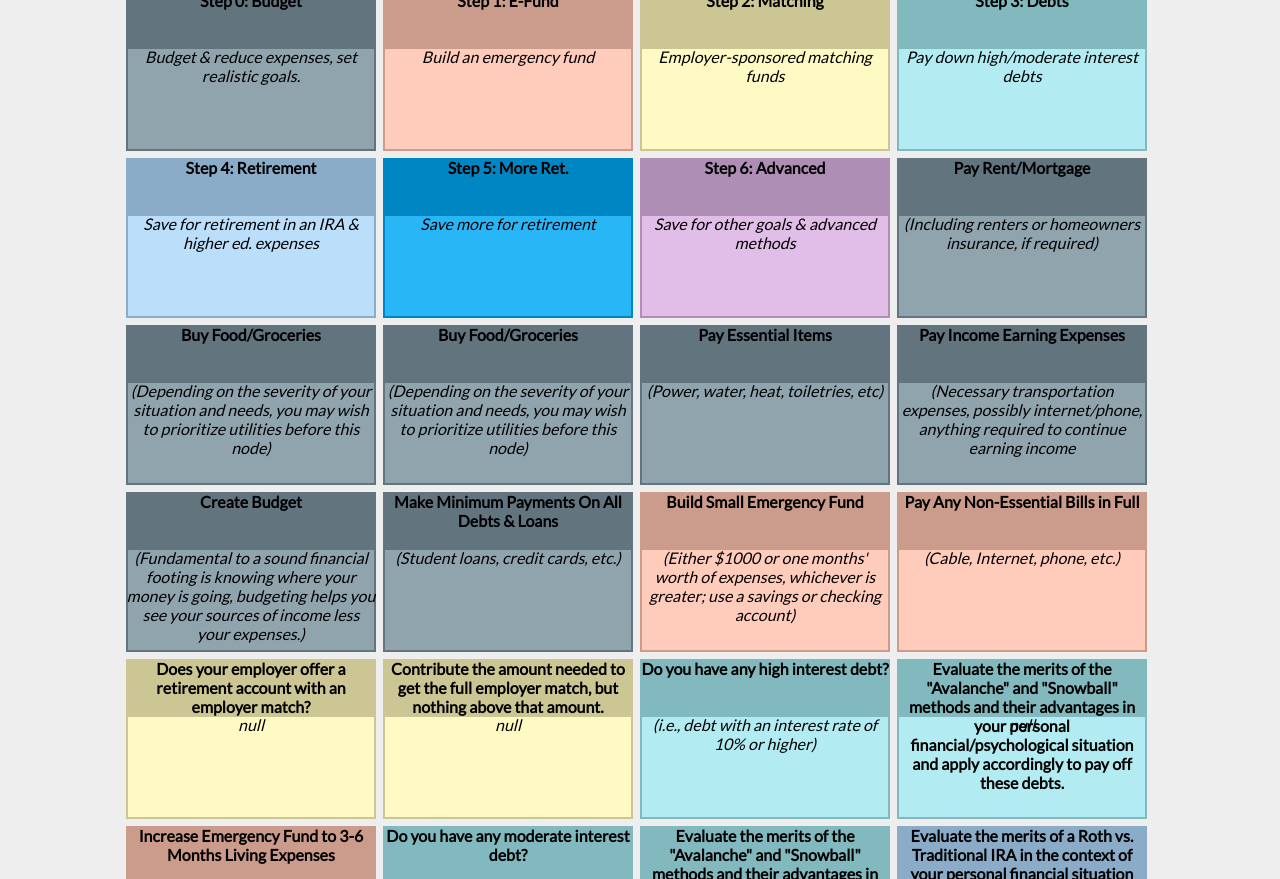
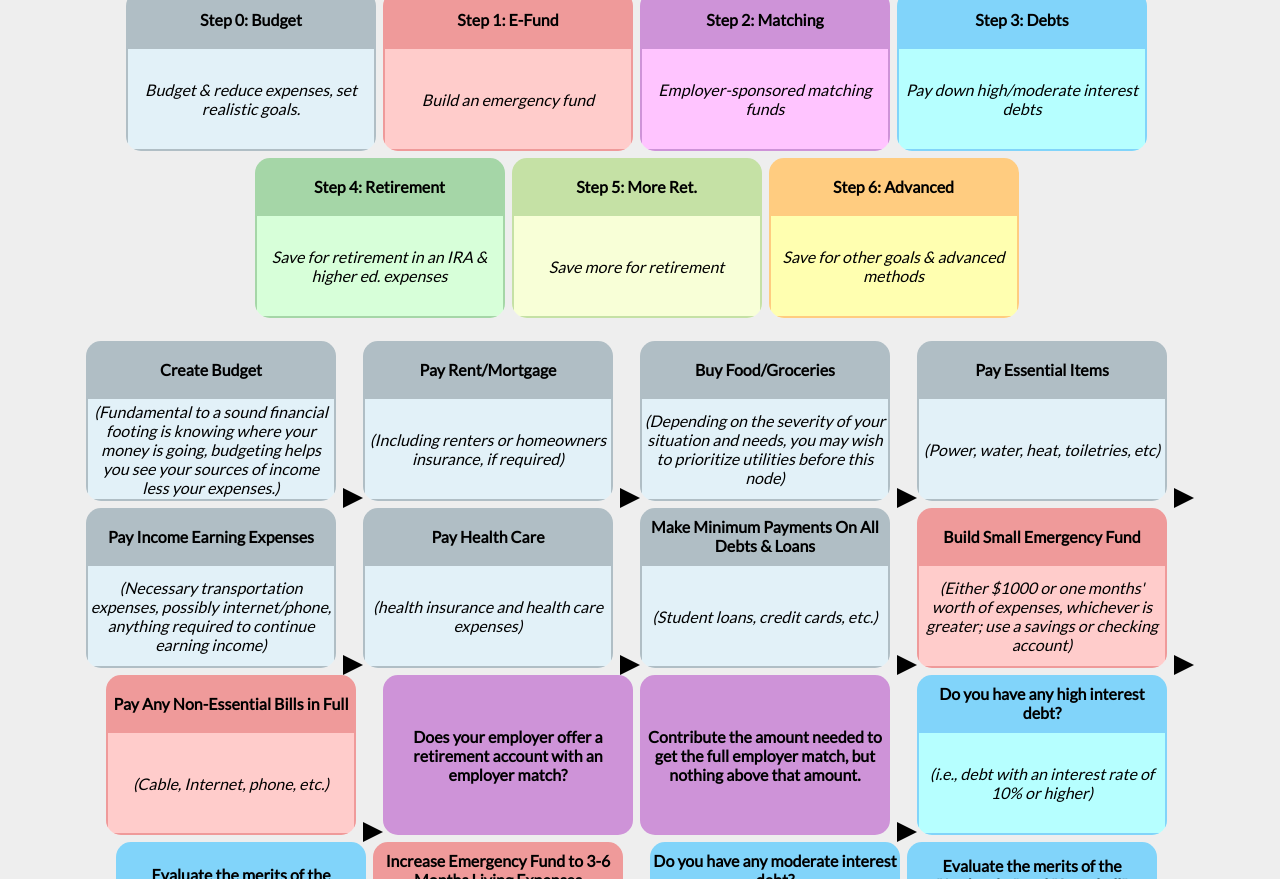
Before and after one commit to davek804/personal-finance-flowchart, a plain HTML site: page index.html in a window 1280 px wide. Shown: the part 55-934 px from the top of the page. Drawn offline with Linux system fonts and the light colour scheme.

Commit message:
Update to data model and proper layout of boxes.

```diff
--- a/data.js
+++ b/data.js
@@ -44,233 +44,283 @@ bubbles = [
 {
 	"id" : 7,
 	"category" : 0,
-	"title" : "Pay Rent/Mortgage",
-	"body" : "(Including renters or homeowners insurance, if required)"
+	"title" : "Create Budget",
+	"body" : "(Fundamental to a sound financial footing is knowing where your money is going, budgeting helps you see your sources of income less your expenses.)",
+	"links" : [
+	{ "to" : 8, "as" : null }
+	]
 },
 {
 	"id" : 8,
 	"category" : 0,
-	"title" : "Buy Food/Groceries",
-	"body" : "(Depending on the severity of your situation and needs, you may wish to prioritize utilities before this node)"
+	"title" : "Pay Rent/Mortgage",
+	"body" : "(Including renters or homeowners insurance, if required)",
+	"links" : [
+	{"to" : 9, "as" : null}
+	]
 },
 {
 	"id" : 9,
 	"category" : 0,
 	"title" : "Buy Food/Groceries",
-	"body" : "(Depending on the severity of your situation and needs, you may wish to prioritize utilities before this node)"
+	"body" : "(Depending on the severity of your situation and needs, you may wish to prioritize utilities before this node)",
+	"links" : [
+	{"to" : 10, "as" : null}
+	]
 },
 {
 	"id" : 10,
 	"category" : 0,
 	"title" : "Pay Essential Items",
-	"body" : "(Power, water, heat, toiletries, etc)"
+	"body" : "(Power, water, heat, toiletries, etc)",
+	"links" : [
+	{"to" : 11, "as" : null}
+	]
 },
 {
 	"id" : 11,
 	"category" : 0,
 	"title" : "Pay Income Earning Expenses",
-	"body" : "(Necessary transportation expenses, possibly internet/phone, anything required to continue earning income"
+	"body" : "(Necessary transportation expenses, possibly internet/phone, anything required to continue earning income)",
+	"links" : [
+	{"to" : 12, "as" : null}
+	]
 },
 {
 	"id" : 12,
 	"category" : 0,
-	"title" : "Create Budget",
-	"body" : "(Fundamental to a sound financial footing is knowing where your money is going, budgeting helps you see your sources of income less your expenses.)",
-	"links" : {"to" : 13, "as" : null}
+	"title" : "Pay Health Care",
+	"body" : "(health insurance and health care expenses)",
+	"links" : [
+	{"to" : 13, "as" : null}
+	]
 },
 {
 	"id" : 13,
 	"category" : 0,
 	"title" : "Make Minimum Payments On All Debts & Loans",
 	"body" : "(Student loans, credit cards, etc.)" ,
-	"links" : {"to" : 14, "as" : null}
+	"links" : [
+	{"to" : 14, "as" : null}
+	]
 },
 {
 	"id" : 14,
 	"category" : 1,
 	"title" : "Build Small Emergency Fund",
 	"body" : "(Either $1000 or one months' worth of expenses, whichever is greater; use a savings or checking account)",
-	"links" : {"to" : 15, "as" : null}
+	"links" : [
+	{"to" : 15, "as" : null}
+	]
 },
 {
 	"id" : 15,
 	"category" : 1,
 	"title" : "Pay Any Non-Essential Bills in Full",
 	"body" : "(Cable, Internet, phone, etc.)",
-	"links" : {"to" : 99, "as" : null}
+	"links" : [
+	{"to" : 99, "as" : null}
+	]
 },
 {
 	"id" : 16,
 	"category" : 2,
 	"title" : "Does your employer offer a retirement account with an employer match?",
-	"body" : "null",
-	"links" : {
-		"to" : 17, "as" : "yes",
-		"to" : 18, "as" : "no" }
+	"body" : null,
+	"links" : [
+	{"to" : 17, "as" : true },
+	{"to" : 18, "as" : false }
+	]
 },
 {
 	"id" : 17,
 	"category" : 2,
 	"title" : "Contribute the amount needed to get the full employer match, but nothing above that amount.",
-	"body" : "null",
-	"links" : {"to" : 18, "as" : null}
+	"body" : null,
+	"links" : [
+	{"to" : 18, "as" : null}
+	]
 },
 {
 	"id" : 18,
 	"category" : 3,
 	"title" : "Do you have any high interest debt?",
 	"body" : "(i.e., debt with an interest rate of 10% or higher)",
-	"links" : {
-		"to" : 19, "as" : "yes",
-		"to" : 20, "as" : "no" }
+	"links" : [
+	{"to" : 19, "as" : true},
+	{"to" : 20, "as" : false }
+	]
 },
 {
 	"id" : 19,
 	"category" : 3,
-	"title" : "Evaluate the merits of the \"Avalanche\" and \"Snowball\" methods and their advantages in your personal financial/psychological situation and apply accordingly to pay off these debts.",
-	"body" : "null"
+	"title" : "Evaluate the merits of the \"Avalanche\" and \"Snowball\" methods and their advantages in your personal financial / psychological situation and apply accordingly to pay off these debts.",
+	"body" : null
 },
 {
 	"id" : 20,
 	"category" : 1,
 	"title" : "Increase Emergency Fund to 3-6 Months Living Expenses",
 	"body" : "(Use a savings or checking account)",
-	"links" : {"to" : 21, "as" : null}
+	"links" : [
+	{"to" : 21, "as" : null}
+	]
 },
 {
 	"id" : 21,
 	"category" : 3,
 	"title" : "Do you have any moderate interest debt?",
 	"body" : "(i.e., remaining debt over 4-5% interest rate, excluding mortgage)",
-	"links" : {
-		"to" : 22, "as" : "yes",
-		"to" : 23, "as" : "no" }
+	"links" : [
+	{"to" : 22, "as" : true},
+	{"to" : 23, "as" : false }
+	]
 },
 {
 	"id" : 22,
 	"category" : 3,
 	"title" : "Evaluate the merits of the \"Avalanche\" and \"Snowball\" methods and their advantages in your personal financial/psychological situation and apply accordingly to pay off these debts.",
-	"body" : "null"
+	"body" : null
 },
 {
 	"id" : 23,
 	"category" : 4,
 	"title" : "Evaluate the merits of a Roth vs. Traditional IRA in the context of your personal financial situation and max the yearly contributions accordingly.",
-	"body" : "null",
-	"links" : {"to" : 24, "as" : null}
+	"body" : null,
+	"links" : [
+	{"to" : 24, "as" : null}
+	]
 },
 {
 	"id" : 24,
 	"category" : 4,
 	"title" : "Are you expecting any large, required purchases or personal investments in the near future?",
 	"body" : "(College, professional certifications, a car so you can get to work, etc.)",
-	"links" : {
-		"to" : 25, "as" : "yes",
-		"to" : 26, "as" : "no" }
+	"links" : [
+	{"to" : 25, "as" : true},
+	{"to" : 26, "as" : false }
+	]
 },
 {
 	"id" : 25,
 	"category" : 4,
 	"title" : "Save the amount needed for these expenses in a savings or checking account.",
-	"body" : "null",
-	"links" : {"to" : 26, "as" : null}
+	"body" : null,
+	"links" : [
+	{"to" : 26, "as" : null}
+	]
 },
 {
 	"id" : 26,
 	"category" : 5,
 	"title" : "Are you currently saving at least 15% of your pre-tax income for retirement?",
 	"body" : "(Total contributions to all retirement acounts; note that you may need to save more if you are behind on retirement savings.)",
-	"links" : {
-		"to" : 30, "as" : "yes",
-		"to" : 27, "as" : "no" }
+	"links" : [
+	{"to" : 30, "as" : true},
+	{"to" : 27, "as" : false }
+	]
 },
 {
 	"id" : 27,
 	"category" : 5,
 	"title" : "Does your employer offer a 401(k), 403(b), or similar retirement plan into which you could save more money?",
-	"body" : "null",
-	"links" : {
-		"to" : 28, "as" : "yes",
-		"to" : 29, "as" : "no" }
+	"body" : null,
+	"links" : [
+	{"to" : 28, "as" : true},
+	{"to" : 29, "as" : false }
+	]
 },
 {
 	"id" : 28,
 	"category" : 5,
 	"title" : "Increase contributions until you have reached 15% pre-tax income being saved for retirement.",
-	"body" : " "
+	"body" : null
 },
 {
 	"id" : 29,
 	"category" : 5,
 	"title" : "If self-employed, contribute to an individual 401(k), SEP-IRA, or SIMPLE IRA to reach 15% pre-tax income saved; if not self-employed, contribute to a taxable account to reach this goal.",
-	"body" : "null",
-	"links" : {"to" : 26, "as" : null}
+	"body" : null,
+	"links" : [
+	{"to" : 26, "as" : null}
+	]
 },
 {
 	"id" : 30,
 	"category" : 6,
 	"title" : "Do you have a qualified high-deductible health plan and are thus eligible for an investable HSA?",
-	"body" : "null",
-	"links" : {
-		"to" : 31, "as" : "yes",
-		"to" : 32, "as" : "no" }
+	"body" : null,
+	"links" : [
+	{"to" : 31, "as" : true},
+	{"to" : 32, "as" : false }
+	]
 },
 {
 	"id" : 31,
 	"category" : 6,
 	"title" : "Max yearly HSA contributions",
-	"body" : "null",
-	"links" : {"to" : 32, "as" : null}
+	"body" : null,
+	"links" : [
+	{"to" : 32, "as" : null}
+	]
 },
 {
 	"id" : 32,
 	"category" : 6,
 	"title" : "Do you have children and wish to help pay for some or all of their college expenses?",
-	"body" : "null",
-	"links" : {
-		"to" : 33, "as" : "yes",
-		"to" : 34, "as" : "no" }
+	"body" : null,
+	"links" : [
+	{ "to" : 33, "as" : true },
+	{ "to" : 34, "as" : false }
+	]
 },
 {
 	"id" : 33,
 	"category" : 6,
 	"title" : "Evaluate available savings/investment options, such as a 529 plan, and contribute accordingly.",
-	"body" : "null",
-	"links" : {"to" : 34, "as" : null}
+	"body" : null,
+	"links" : [
+	{"to" : 34, "as" : null}
+	]
 },
 {
 	"id" : 34,
 	"category" : 6,
 	"title" : "At this point, you have some options on how to proceed, and it is completely up to you and your personal goals and desires.",
-	"body" : " ",
-	"links" : {
-		"to" : 35, "as" : null,
-		"to" : 36, "as" : null }
+	"body" : null,
+	"links" : [
+	{"to" : 35, "as" : null},
+	{"to" : 36, "as" : null }
+	]
 },
 {
 	"id" : 35,
 	"category" : 6,
 	"title" : "Would you like to retire early?",
-	"body" : "null",
-	"links" : {"to" : 37, "as" : "yes"}
+	"body" : null,
+	"links" : [
+	{"to" : 37, "as" : true}
+	]
 },
 {
 	"id" : 36,
 	"category" : 6,
 	"title" : "Do you have more immediate goals?",
-	"body" : "",
-	"links" : {"to" : 38, "as" : "yes"}
+	"body" : null,
+	"links" : [
+	{"to" : 38, "as" : true}
+	]
 },
 {
 	"id" : 37,
 	"category" : 6,
 	"title" : "Max out 401(k), 403(b), or other employer sponsored account, consider the \"mega backdoor Roth IRA\", then use a taxable account",
-	"body" : "null"
+	"body" : null
 },
 {
 	"id" : 38,
 	"category" : 6,
-	"title" : "Use savings for goals sooner than 3-5 years, a conservative mix of stocks and bonds for goals more than 3-5 years away.",
+	"title" : "Use savings for 3-5 year goals, conservative mix of stocks and bonds for goals > 3-5 years.",
 	"body" : "(Common examples include down payments for homes, saving for vehicles, paying down a mortgage, and vacation funds.)"
 }
 ]
--- a/main.css
+++ b/main.css
@@ -5,14 +5,21 @@
 }
 
 #container > * {
-    margin-right: 7px;
-    margin-bottom: 7px;
+
+}
+
+.spacer {
+	height:2%;
 }
 
 .tooltip {
 	width:250px;
 	height:160px;
 	display:inline-block;
+	overflow:hidden;
+	border-radius:15px;
+		margin-right: 7px;
+	margin-bottom: 7px;
 }
 
 .tooltip-title {
@@ -20,88 +27,127 @@
 	height:35%;
 	margin: 0 auto;
 	background-color:white;
+	display:table;
 }
 
+.tooltip-title-full {
+	height: 100%;
+	display: table;
+}
 
 .tooltip-body {
 	height:65%;
+	width:100%;
 	background-color: white;
+	display:table;
+	overflow:scroll;
+}
+
+.tooltip-body-empty {
+	height: 0px;
 }
 
 .tooltip-body-0 {
-	background-color: #90a4ae;
-	box-shadow:0px 0px 0px 2px #62757f inset;
+	background-color: #e2f1f8;
+	box-shadow:0px 0px 0px 2px #b0bec5 inset;
 }
 .tooltip-title-0 {
-	background-color: #62757f;
+	background-color: #b0bec5;
 }
 
 .tooltip-body-1 {
-	background-color: #ffccbc;
-	box-shadow:0px 0px 0px 2px #cb9b8c inset;
+	background-color: #ffcccb;
+	box-shadow:0px 0px 0px 2px #ef9a9a inset;
 }
 .tooltip-title-1 {
-	background-color: #cb9b8c;
+	background-color: #ef9a9a;
 }
 
 .tooltip-body-2 {
-	background-color: #fff9c4;
-	box-shadow:0px 0px 0px 2px #cbc693 inset;
+	background-color: #ffc4ff;
+	box-shadow:0px 0px 0px 2px #ce93d8 inset;
 }
 .tooltip-title-2 {
-	background-color: #cbc693;
+	background-color: #ce93d8;
 }
 
 .tooltip-body-3 {
-	background-color: #b2ebf2;
-	box-shadow:0px 0px 0px 2px #81b9bf inset;
+	background-color: #b6ffff;
+	box-shadow:0px 0px 0px 2px #81d4fa inset;
 }
 .tooltip-title-3 {
-	background-color: #81b9bf;
+	background-color: #81d4fa;
 }
 
 .tooltip-body-4 {
-	background-color: #bbdefb;
-	box-shadow:0px 0px 0px 2px #8aacc8 inset;
+	background-color: #d7ffd9;
+	box-shadow:0px 0px 0px 2px #a5d6a7 inset;
 }
 .tooltip-title-4 {
-	background-color: #8aacc8;
+	background-color: #a5d6a7;
 }
 
 .tooltip-body-5 {
-	background-color: #29b6f6;
-	box-shadow:0px 0px 0px 2px #0086c3 inset;
+	background-color: #f8ffd7;
+	box-shadow:0px 0px 0px 2px #c5e1a5 inset;
 }
 .tooltip-title-5 {
-	background-color: #0086c3;
+	background-color: #c5e1a5;
 }
 
 .tooltip-body-6 {
-	background-color: #e1bee7;
-	box-shadow:0px 0px 0px 2px #af8eb5 inset;
+	background-color: #ffffb0;
+	box-shadow:0px 0px 0px 2px #ffcc80 inset;
 }
 .tooltip-title-6 {
-	background-color: #af8eb5;
+	background-color: #ffcc80;
 }
 
 .titleString {
 	font-weight:bold;
 	font-family: Lato;
-	display: inline-block;
+	display: table-cell;
 	vertical-align: middle;
-	line-height:normal;
-	height:100%;
-	width:100%;
+	text-align:center;
+	width: 100%;
+	padding-left:2px;
+	padding-right:2px;
 }
 .sub-title-string {
 	font-style:italic;
 	text-align:center;
-	overflow:hidden;
+	vertical-align: middle;
 	height:100%;
+	display:table-cell;
+	padding-left:3px;
+	padding-right:3px;
+}
+
+.sub-title-string-empty {
+	height:0%;
 }
 
 #header {
 	width:100%;
+}
+
+.line {
+	width:0;
+	height:0;
+	border-style: solid;
+	border-width: 10px 0px 10px 0px;
+	border-color: black;
+	display:inline-block;
+	margin:0 auto;
+}
+
+.right-arrow {
+	width: 0;
+	height: 0;
+	border-style: solid;
+	border-width: 10px 0 10px 20px;
+	border-color: transparent transparent transparent #000000;
+	display:inline-block;
 }
 
 h1 {
--- a/main.js
+++ b/main.js
@@ -33,10 +33,18 @@ function createtooltipDiv(bubble) {
 	titleDiv.appendChild(titleP);
 
 	// Build a subtitle.
-	bodyDiv.setAttribute("class", "tooltip-body-"+bubble.category + " tooltip-body");
-	bodyP.setAttribute("class", "sub-title-string");
-	bodyP.appendChild(document.createTextNode(bubble.body));
-	bodyDiv.appendChild(bodyP);
+	if (bubble.body == null) {
+
+		titleDiv.setAttribute("class", "tooltip-title-full " + "tooltip-title-" + bubble.category + " tooltip-title");
+		bodyDiv.setAttribute("class", "tooltip-body-empty " + "tooltip-body-"+bubble.category + " tooltip-body");
+		bodyP.setAttribute("class", "sub-title-string-empty " + "sub-title-string");
+
+	} else {
+		bodyP.appendChild(document.createTextNode(bubble.body));
+		bodyDiv.setAttribute("class", "tooltip-body-"+bubble.category + " tooltip-body");
+		bodyP.setAttribute("class", "sub-title-string");
+		bodyDiv.appendChild(bodyP);
+	}
 
 	tooltipDiv.appendChild(titleDiv);
 	tooltipDiv.appendChild(bodyDiv)
@@ -47,6 +55,30 @@ function createtooltipDiv(bubble) {
 // Populate bubbles.
 for (i in bubbles) {
 	container.appendChild(createtooltipDiv(bubbles[i]));
+	if (i == 6) {
+		spacer = document.createElement("div");
+		spacer.setAttribute("class", "spacer");
+		container.appendChild(spacer);
+	}
+	if (bubbles[i].links != null) {
+		for (j in bubbles[i].links) {
+			if (bubbles[i].links[j].as == null) {
+				console.log("This is a simple one, straight to the next.")
+				rightArrow = document.createElement("div");
+				rightArrow.setAttribute("class", "right-arrow");
+				container.appendChild(rightArrow);
+				line = document.createElement("div");
+				line.setAttribute("class", "line");
+				container.appendChild(line);
+			}
+			if (bubbles[i].links[j].as == true) {
+				console.log("This is a true conn ( " +i+ " links to " + bubbles[i].links[j].to + " as " + bubbles[i].links[j].as + ").");
+			}
+			if (bubbles[i].links[j].as == false) {
+				console.log("This is a false conn ( " +i+ " links to " + bubbles[i].links[j].to + " as " + bubbles[i].links[j].as + ").");
+			}
+		}
+	}
 }
 
 function linkBubbles() {
```
Also changed, not shown: index.html (+2 -1 lines).
